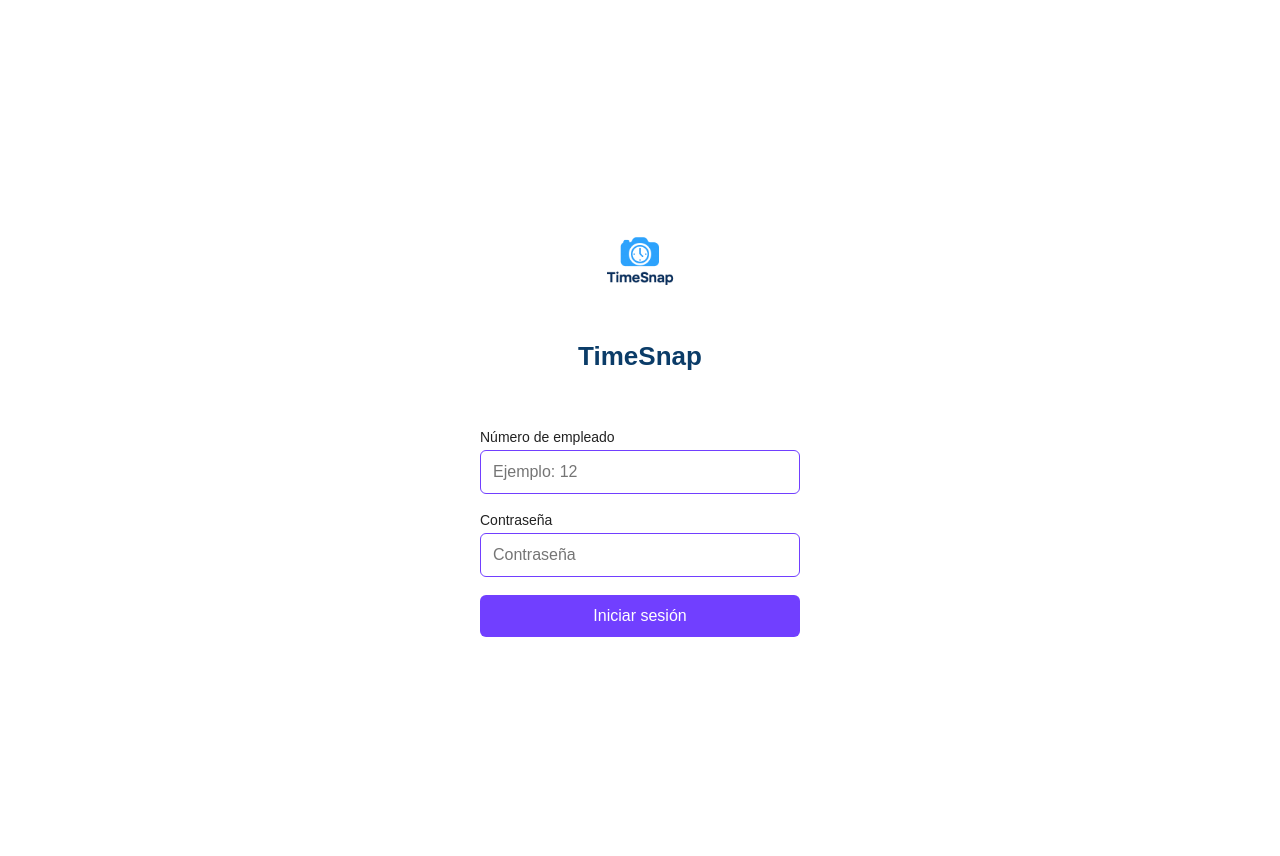
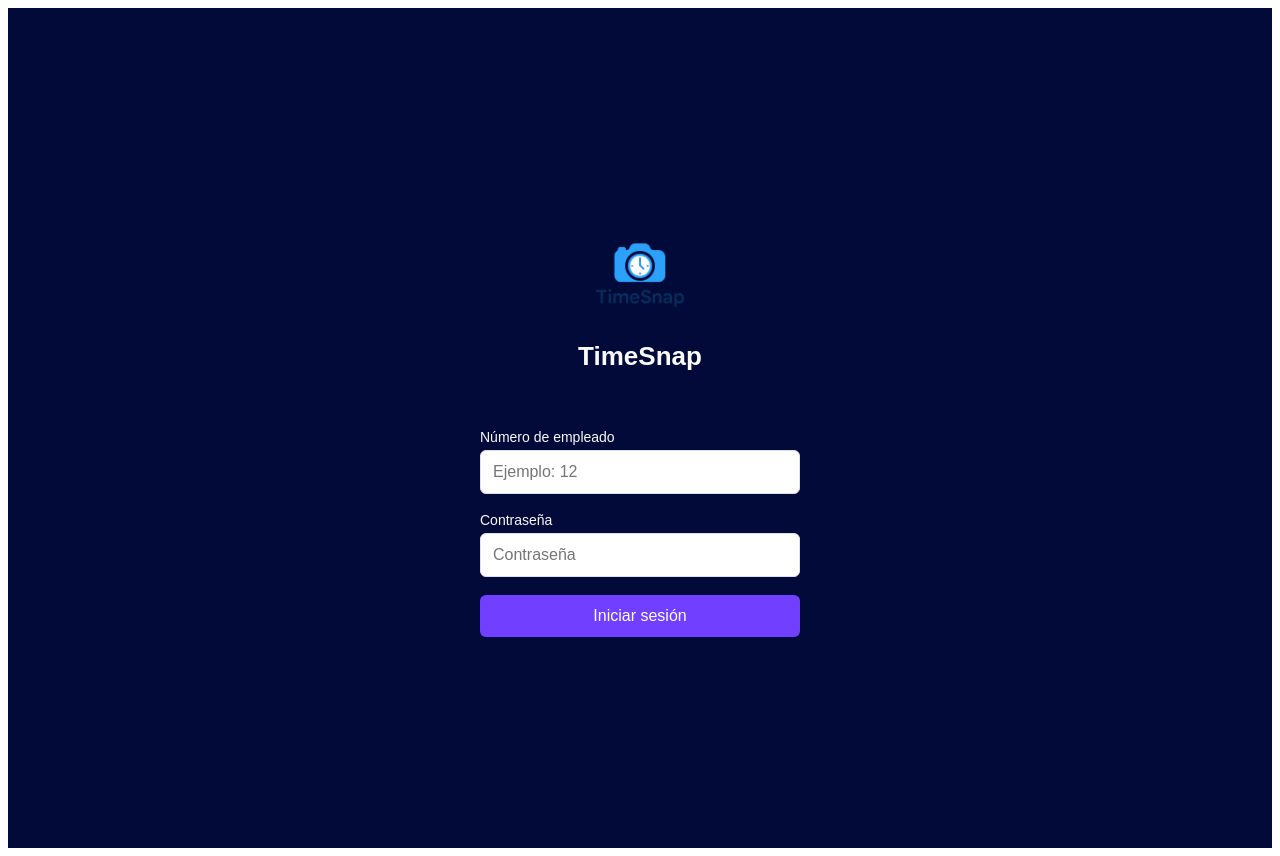
Before and after one commit to CarlosEstra/Timesnap1, a plain HTML site: page index.html in a window 1280 px wide. Drawn offline with Linux system fonts and the light colour scheme.

Commit message:
Fondo nuevo css

```diff
--- a/login.css
+++ b/login.css
@@ -6,7 +6,7 @@
   align-items: center;
   height: 100vh; /* ocupa toda la pantalla */
   padding: 20px;
-  background-color: #ffffff;
+  background-color: #020a3a;
   font-family: 'Poppins', sans-serif;
 }
 
@@ -18,15 +18,16 @@
 
 /* Imagen del logo */
 .logo {
-  width: 90px;
-  height: 90px;
-  margin-bottom: 10px;
+  width: 120px;
+  height: 120px;
+  margin-bottom: -20px;
+
 }
 
 /* Título de la app */
 .title {
   font-size: 26px;
-  color: #0b3c68;
+  color: #fafafa;
   font-weight: 600;
 }
 
@@ -42,7 +43,7 @@
 label {
   font-weight: 500;
   margin-bottom: 5px;
-  color: #222;
+  color: #fcf9f9;
   font-size: 14px;
 }
 
@@ -50,7 +51,7 @@ label {
 input {
   padding: 12px;
   margin-bottom: 18px;
-  border: 1px solid #713fff;
+  border: 1px solid #e2deee;
   border-radius: 6px;
   font-size: 16px;
   outline: none;
```
